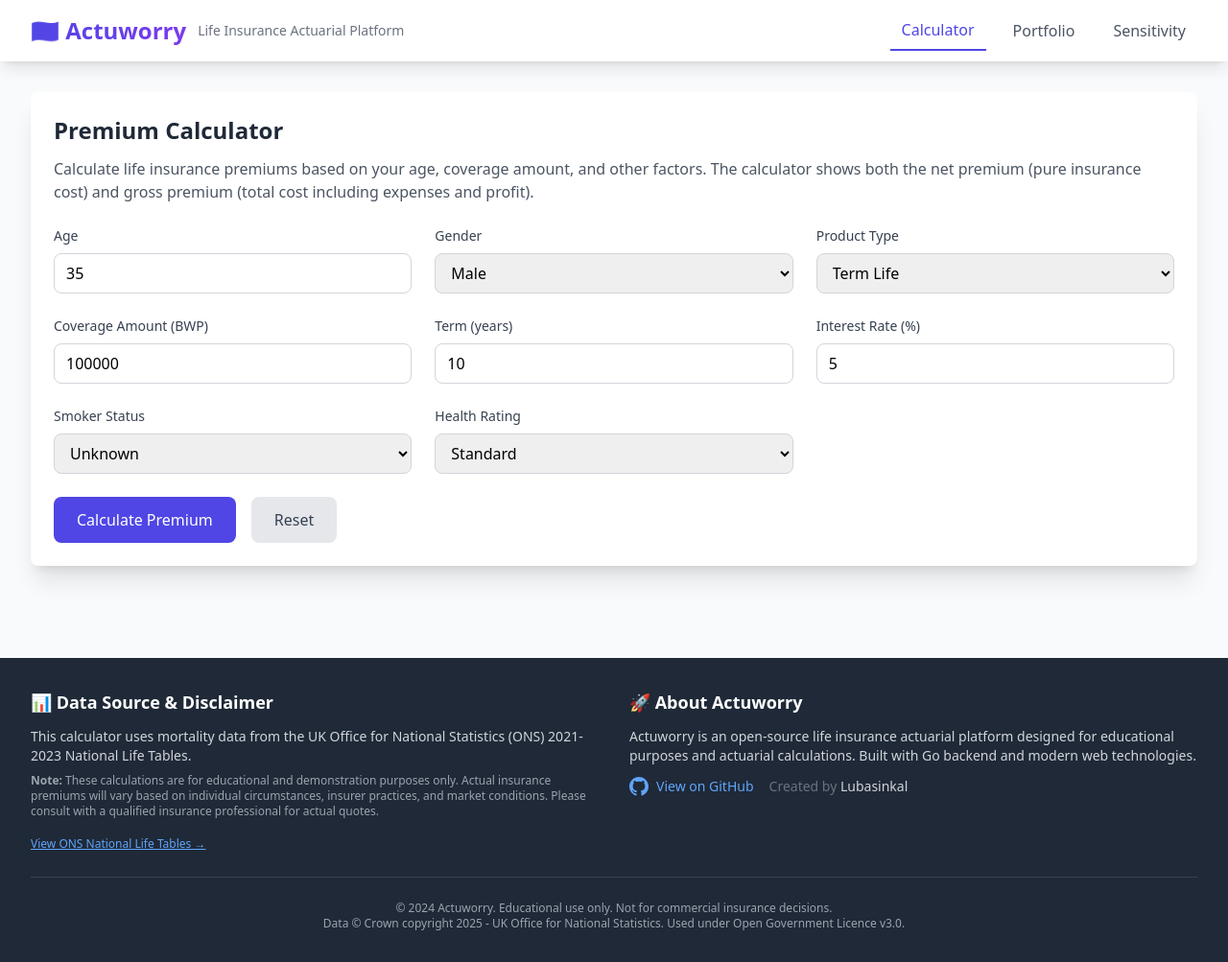
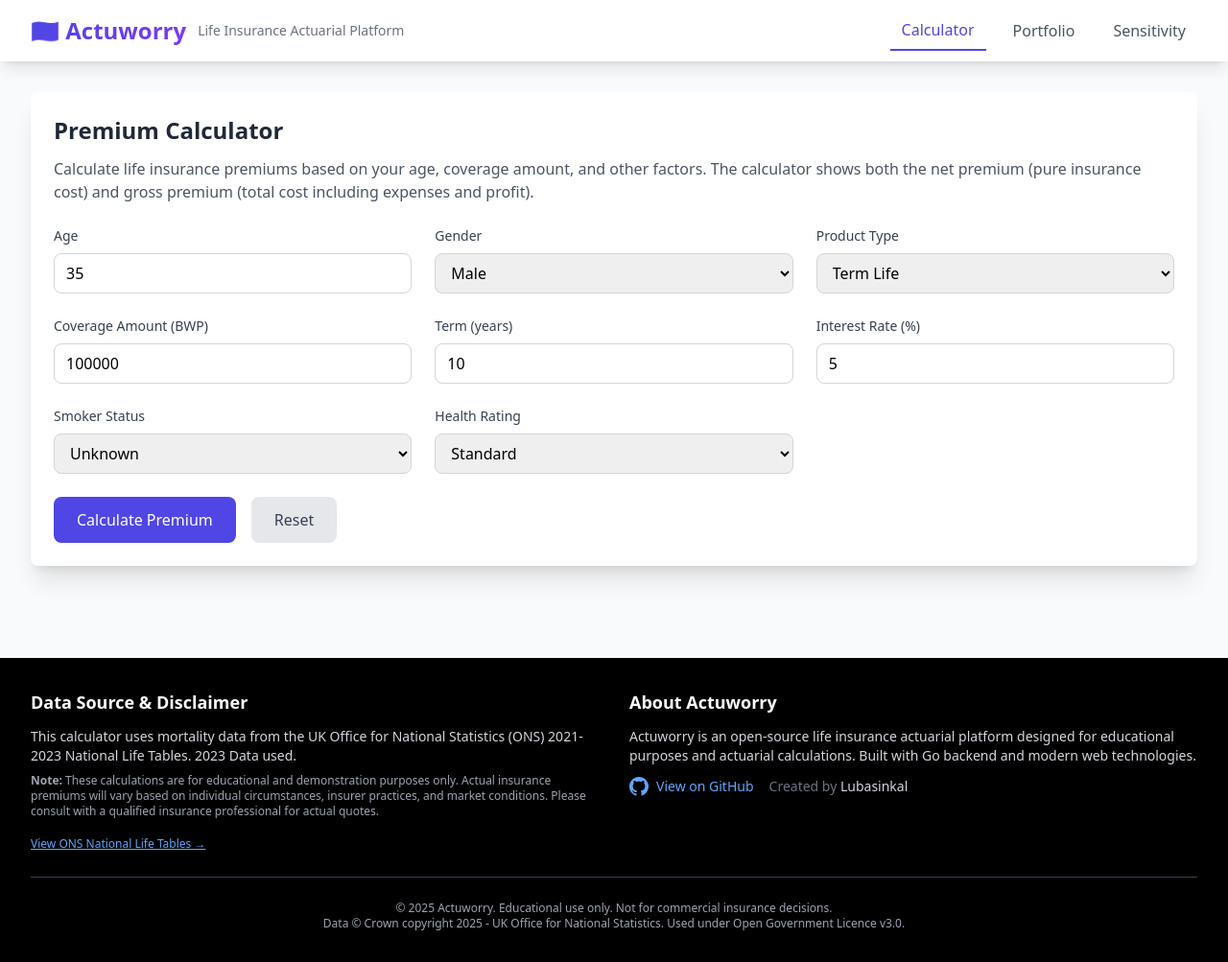
Before and after one commit to lubasinkal/actuworry, a plain HTML site: page frontend/index.html in a window 1280 px wide. Shown: the whole page at 96% size. Drawn offline with nearby package versions, Linux system fonts and the light colour scheme.

Commit message:
updated disclaimer

```diff
--- a/frontend/index.html
+++ b/frontend/index.html
@@ -682,14 +682,14 @@
     </div>
 
     <!-- Footer with Disclaimer -->
-    <footer class="bg-gray-800 text-white mt-16">
+    <footer class="bg-black text-white mt-16">
         <div class="max-w-7xl mx-auto px-4 sm:px-6 lg:px-8 py-8">
             <div class="grid grid-cols-1 md:grid-cols-2 gap-8">
                 <div>
-                    <h3 class="text-lg font-semibold mb-3">📊 Data Source & Disclaimer</h3>
+                    <h3 class="text-lg font-semibold mb-3">Data Source & Disclaimer</h3>
                     <p class="text-sm text-gray-300 mb-2">
                         This calculator uses mortality data from the UK Office for National Statistics (ONS)
-                        2021-2023 National Life Tables.
+                        2021-2023 National Life Tables. 2023 Data used.
                     </p>
                     <p class="text-xs text-gray-400 mb-3">
                         <strong>Note:</strong> These calculations are for educational and demonstration purposes only.
@@ -703,7 +703,7 @@
                     </a>
                 </div>
                 <div>
-                    <h3 class="text-lg font-semibold mb-3">🚀 About Actuworry</h3>
+                    <h3 class="text-lg font-semibold mb-3">About Actuworry</h3>
                     <p class="text-sm text-gray-300 mb-3">
                         Actuworry is an open-source life insurance actuarial platform designed for
                         educational purposes and actuarial calculations. Built with Go backend and
@@ -726,7 +726,7 @@
             </div>
             <div class="mt-6 pt-6 border-t border-gray-700 text-center">
                 <p class="text-xs text-gray-400">
-                    © 2024 Actuworry. Educational use only. Not for commercial insurance decisions.
+                    © 2025 Actuworry. Educational use only. Not for commercial insurance decisions.
                     <br>
                     Data © Crown copyright 2025 - UK Office for National Statistics. Used under Open Government Licence v3.0.
                 </p>
```
